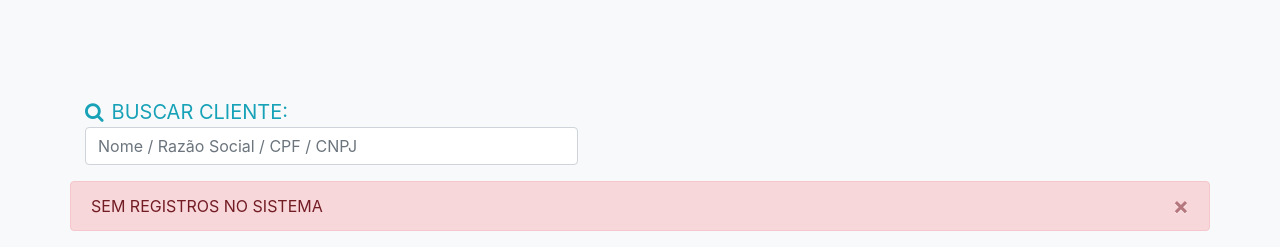
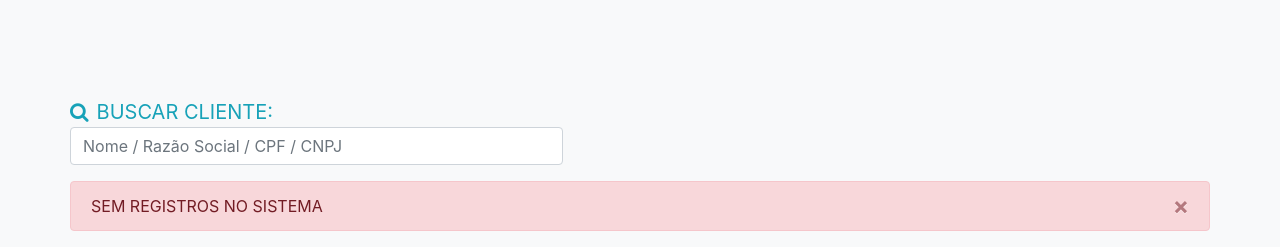
Before and after one commit to wagnerferreirasi/gerencial, a PHP site: page /listar-cliente.php in a window 1280 px wide. Shown: the part 199-446 px from the top of the page. Run offline with PHP 8.4, Linux system fonts and the light colour scheme; data that the repository does not hold is empty; some libraries are stand-ins or nearby versions.

Commit message:
Update listar-cliente.php
.

```diff
--- a/listar-cliente.php
+++ b/listar-cliente.php
@@ -18,7 +18,7 @@ include_once('includes/mysql.php');
     <link rel="shortcut icon" href="assets/favicon.ico" type="image/x-icon">
     <script src="https://ajax.googleapis.com/ajax/libs/jquery/3.5.1/jquery.min.js"></script>
     <script>
-        $(document).ready(function(){
+    $(document).ready(function() {
         $("#filter").on("keyup", function() {
             var value = $(this).val().toLowerCase();
             $("#listaCliente tr").filter(function() {
@@ -67,9 +67,11 @@ include_once('includes/mysql.php');
         </div>
         <div class="row mb-3 text-info">
             <form class="form-inline">
-            <div class="form-group col-sm-12">
-                <label for="filter" class="lead mr-3"><i class="fa fa-search mr-2" aria-hidden="true"></i><strong>BUSCAR CLIENTE:</strong></label>
-                <input type="text" name="filter" id="filter" class="col-sm-12 form-control" placeholder="Nome / Razão Social / CPF / CNPJ">
+                <div class="form-group">
+                    <label for="filter" class="lead mr-3"><i class="fa fa-search mr-2"
+                            aria-hidden="true"></i><strong>BUSCAR CLIENTE:</strong></label>
+                    <input type="text" name="filter" id="filter" class="col-sm-12 form-control"
+                        placeholder="Nome / Razão Social / CPF / CNPJ">
                 </div>
             </form>
         </div>
```
Lines whose indentation alone changed are shown as unchanged.
